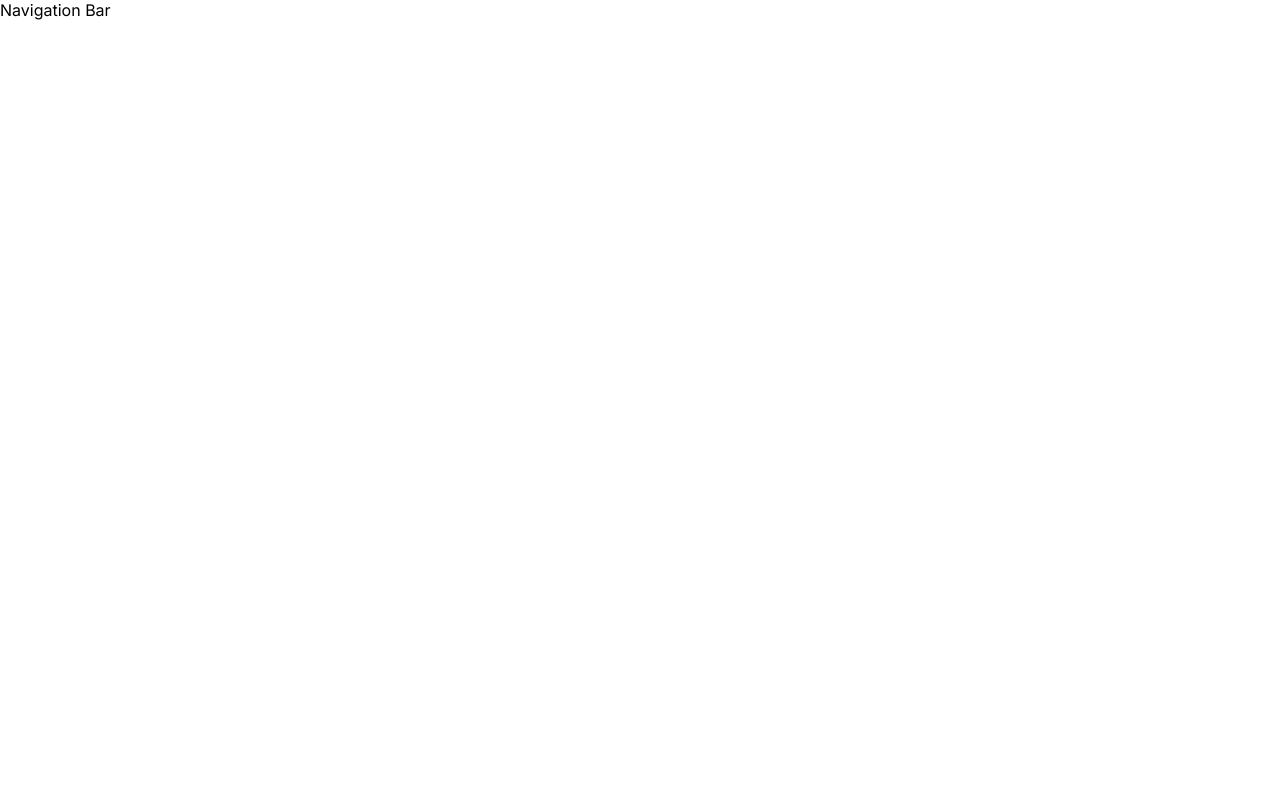
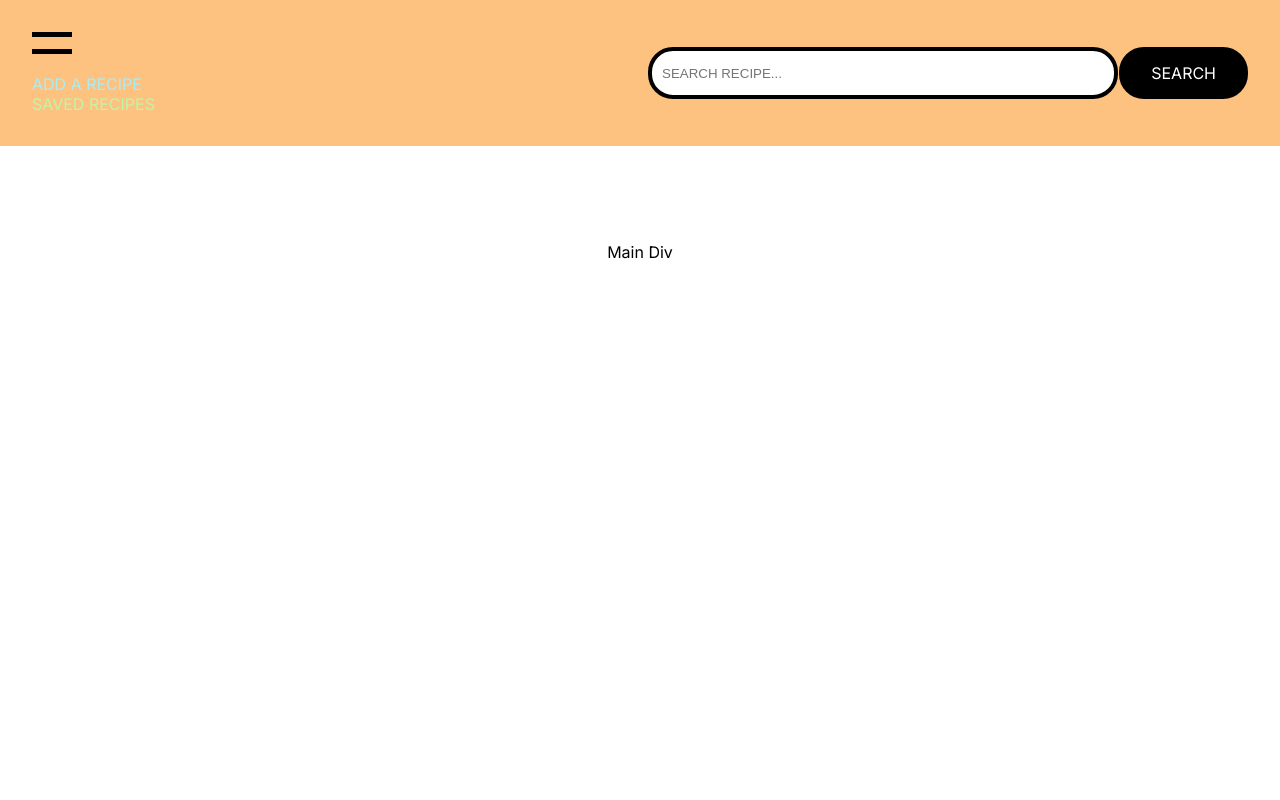
Before and after one commit to janvierjr/collective-eats, a Next.js app: page / in a window 1280 px wide. Shown: the top 800 px of the page. Built offline with nearby package versions, Linux system fonts and the light colour scheme.

Commit message:
update nav with next Links and update navbar styles

```diff
--- /dev/null
+++ b/src/app/components/Navigation/NavItem.tsx
@@ -0,0 +1,26 @@
+'use client';
+import styles from './navbar.module.css';
+import Link from 'next/link';
+
+export type NavItemPropTypes = {
+  text: string;
+  color: string;
+  href: string;
+  active: boolean;
+}
+
+const NavItem = ({text, color, href, active}: NavItemPropTypes) => {
+  return (
+    <Link href={href}>
+      <div
+        className={`nav__item ${active} ? "active" : ""`}
+        style={{ color: color }}
+        role='menuitem'
+      >
+        {text}
+      </div>
+    </Link>
+  );
+};
+
+export default NavItem;
--- a/src/app/components/Navigation/NavMenu.tsx
+++ /dev/null
@@ -1,11 +0,0 @@
-"use client"
-import styles from './navmenu.module.css';
-import Link from 'next/link';
-
-const NavMenu = () => {
-  return (
-      <nav className={styles.navigation}>Navigation Bar</nav>
-  );
-}
-
-export default NavMenu;
--- /dev/null
+++ b/src/app/components/Navigation/Navbar.tsx
@@ -0,0 +1,69 @@
+"use client"
+import styles from './navbar.module.css';
+import { useState } from 'react';
+import NavItem from './NavItem';
+
+const NAV_MENU_LIST = [
+  { text: 'FIND A RECIPE', color: 'var(--orange)', href: '/'},
+  { text: 'ADD A RECIPE', color: 'var(--sky-blue)', href: 'addrecipe' },
+  { text: 'SAVED RECIPES', color: 'var(--lime-green)', href: 'saverecipe' },
+];
+
+const Navbar = () => {
+  const [activeNav, setActiveNav] = useState(false);
+  const [activeIndex, setActiveIndex] = useState(-1);
+
+  return (
+    <header>
+      <nav className={styles.navigation}>
+        <div className={'max-container'}>
+          <div className='nav-menu-wrapper'>
+            <button
+              className={styles.hamburgerButton}
+              aria-haspopup='true'
+              aria-expanded={activeNav}
+              type='button'
+              onClick={() => setActiveNav(!activeNav)}
+            >
+              <div className={styles.topLine}></div>
+              <div className={styles.bottomLine}></div>
+            </button>
+            <div
+              className={`${activeNav ? 'active' : ''} nav-menu`}
+              role='menu'
+            >
+              {NAV_MENU_LIST.map((menu, index) => {
+                return (
+                  <div
+                    onClick={() => {
+                      setActiveIndex(index)
+                      setActiveNav(false)
+                    }}
+                    key={menu.text}>
+                    <NavItem active={activeIndex === index} {...menu} />
+                  </div>
+                );
+              })}
+            </div>
+          </div>
+        </div>
+        <div className={styles.searchContainer}>
+          <input
+            className={styles.searchInput}
+            aria-label='recipe search input'
+            placeholder='SEARCH RECIPE...'
+          ></input>
+          <button
+            className={'button bg-black txt-white'}
+            type='submit'
+            aria-label='recipe search button'
+          >
+            SEARCH
+          </button>
+        </div>
+      </nav>
+    </header>
+  );
+}
+
+export default Navbar;
--- /dev/null
+++ b/src/app/components/Navigation/navbar.module.css
@@ -0,0 +1,67 @@
+.navigation {
+  display: flex;
+  justify-content: space-between;
+  align-items: center;
+  min-height: 4em;
+  background-color: var(--orange);
+  padding: 2rem;
+  justify-content: center;;
+}
+
+.hamburgerButton {
+  position: relative;
+  display: flex;
+  flex-direction: column;
+  justify-content: space-between;
+  width: 40px;
+  height: 22px;
+  cursor: pointer;
+}
+
+.topLine {
+  width: 100%;
+  height: 5px;
+  background-color: var(--black);
+}
+
+.bottomLine {
+  width: 100%;
+  height: 5px;
+  background-color: var(--black);
+}
+
+/* NAV ITEM */
+.nav__item {
+  font-family: Georgia, 'Times New Roman', Times, serif;
+}
+
+
+/* SEARCH BAR */
+.searchContainer {
+  position: relative;
+  min-width: 600px;
+  margin: 0 auto;
+  display: flex;
+  justify-content: space-between;
+}
+
+.searchInput {
+  min-width: calc(85% - 40px);
+  min-height: 50px;
+  border-radius: var(--border-radius);
+  padding-left: 10px;
+  border: 4px solid var(--black);
+}
+
+/* MEDIA QUERIES */
+@media screen and (max-width: 750px) {
+
+  .searchContainer {
+      min-width: 400px;
+      justify-content: flex-end;
+  }
+  .searchInput {
+    min-width: calc(250px);
+    margin-right: 10px;
+  }
+}
--- a/src/app/components/Navigation/navmenu.module.css
+++ /dev/null
@@ -1,4 +0,0 @@
-.navigation {
-  display: flex;
-
-}
--- a/src/app/globals.css
+++ b/src/app/globals.css
@@ -1,11 +1,20 @@
 :root {
   --max-width: 1280px;
-  --border-radius: 12px;
+  --border-radius: 25px;
   --font-mono: ui-monospace, Menlo, Monaco, 'Cascadia Mono', 'Segoe UI Mono',
     'Roboto Mono', 'Oxygen Mono', 'Ubuntu Monospace', 'Source Code Pro',
     'Fira Mono', 'Droid Sans Mono', 'Courier New', monospace;
+  --orange: #FDC180;
+  --yellow: #E0DD8A;
+  --lime-green: #C0F5A8;
+  --blue: #5897F8;
+  --pink: #DB8AE0;
+  --grey: #BAAEAE;
+  --black: #000000;
+  --sky-blue: #A8EDF5;
+  --white: white;
+}
 
-}
 
 * {
   box-sizing: border-box;
@@ -23,3 +32,92 @@ a {
   color: inherit;
   text-decoration: none;
 }
+
+.max-container {
+  width: 100%;
+  max-width: 1280px;
+}
+
+/* RESET BUTTON + KEEP TAB OUTLINE */
+button {
+  all: unset;
+  outline: revert;
+}
+
+.button {
+  border-radius: var(--border-radius);
+  padding: 12px 28px;
+  border: 4px solid var(--black);
+  cursor: pointer;
+}
+
+/* TEXT COLORS */
+.txt-white {
+  color: var(--white);
+}
+
+.txt-black {
+  color: var(--black);
+}
+
+.txt-orange {
+  color: var(--orange);
+}
+
+.txt-yellow {
+  color: var(--yellow);
+}
+
+.txt-lime-green {
+  color: var(--lime-green);
+}
+
+.txt-blue {
+  color: var(--blue);
+}
+
+.txt-pink {
+  color: var(--pink);
+}
+
+.txt-grey {
+  color: var(--grey);
+}
+
+.txt-pink {
+  color: var(--pink);
+}
+
+.txt-sky-blue {
+  color: var(--sky-blue);
+}
+
+/* BACKGROUND COLORS */
+
+.bg-black {
+  background-color: var(--black);
+}
+.bg-orange {
+  background-color: var(--orange);
+}
+.bg-yellow {
+  background-color: var(--yellow);
+}
+.bg-lime-green {
+  background-color: var(--lime-green);
+}
+.bg-blue {
+  background-color: var(--blue);
+}
+.bg-pink {
+  background-color: var(--pink);
+}
+.bg-grey {
+  background-color: var(--grey);
+}
+.bg-pink {
+  background-color: var(--pink);
+}
+.bg-sky-blue {
+  background-color: var(--sky-blue);
+}
--- a/src/app/layout.tsx
+++ b/src/app/layout.tsx
@@ -1,6 +1,6 @@
 import type { Metadata } from 'next'
 import { Inter } from 'next/font/google'
-import NavMenu from './components/Navigation/NavMenu';
+import Navbar from './components/Navigation/Navbar';
 import Footer from './components/Footer/Footer';
 import './globals.css'
 
@@ -19,7 +19,7 @@ export default function RootLayout({
   return (
     <html lang='en'>
       <body className={inter.className}>
-        <NavMenu />
+        <Navbar />
         {children}
         <Footer />
       </body>
--- a/src/app/page.tsx
+++ b/src/app/page.tsx
@@ -2,7 +2,6 @@ import styles from './page.module.css'
 
 export default function Home() {
   return (
-    <main className={styles.main}>
-    </main>
+    <main className={styles.main}>Main Div</main>
   )
 }
```
